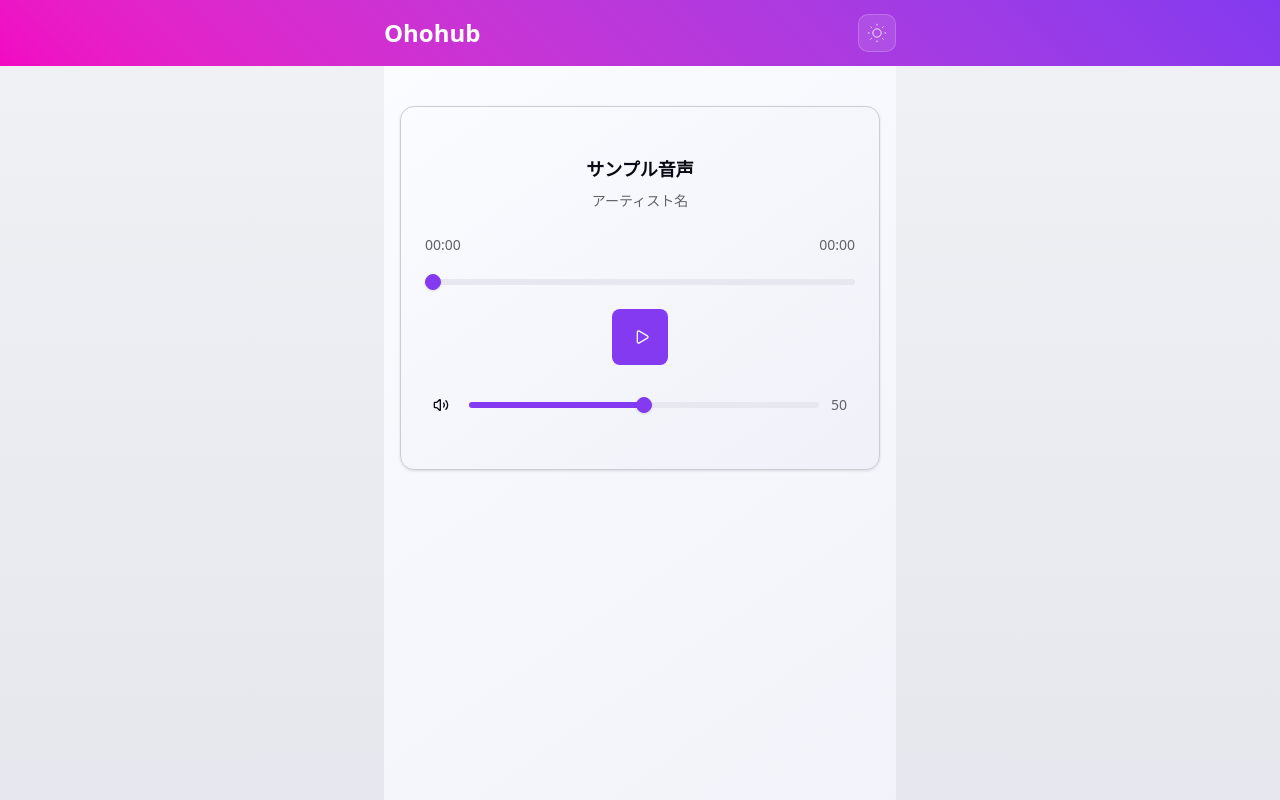
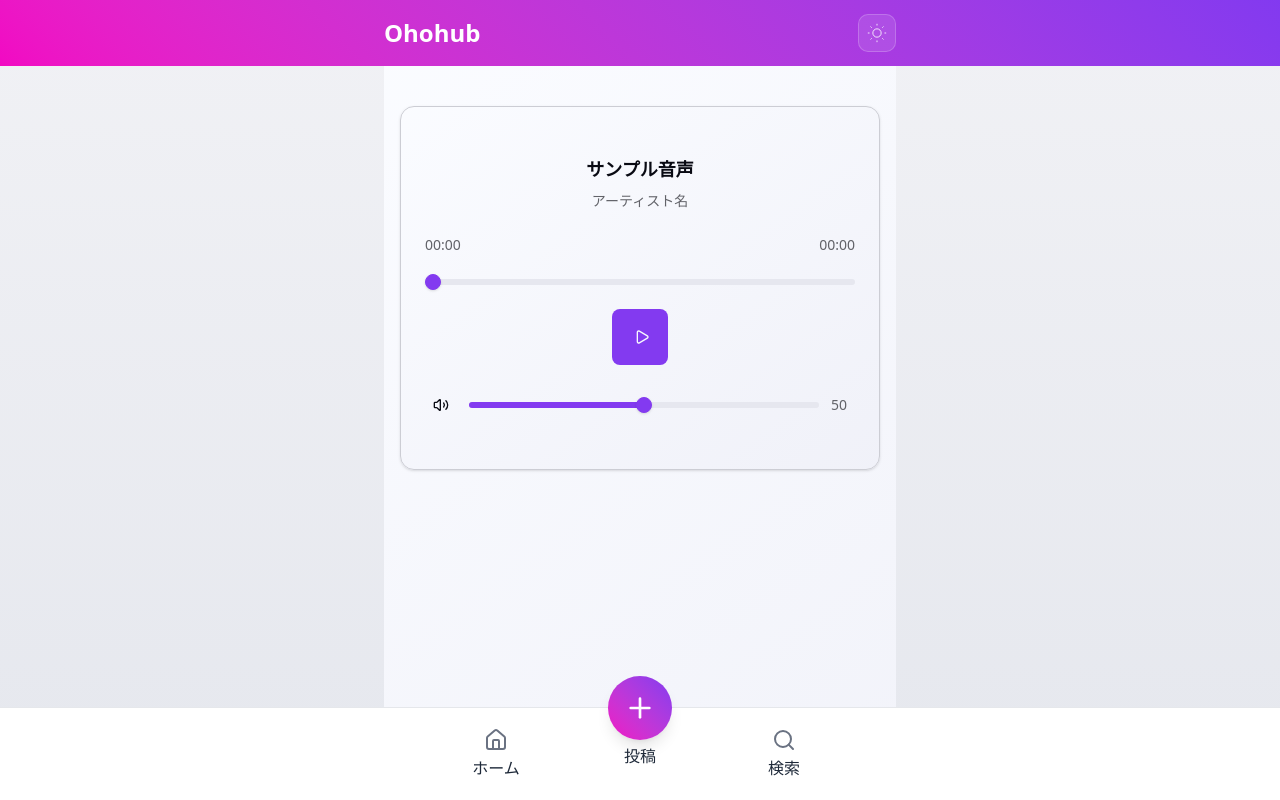
Before and after one commit to XIV-Y/Ohohub, a React (Vite) app: page / in a window 1280 px wide. Shown: the top 800 px of the page. Built offline with nearby package versions, Linux system fonts and the light colour scheme.

Commit message:
#12 feat: フッターコンポーネントの実装

```diff
--- /dev/null
+++ b/src/components/custom-ui/Footer.tsx
@@ -0,0 +1,38 @@
+import { Home, Plus, Search } from 'lucide-react'
+import { Link } from 'react-router-dom'
+
+const Footer = () => {
+  return (
+    <nav className="fixed bottom-0 w-full border-t border-gray-200 bg-white">
+      <div className="mx-auto flex w-full max-w-lg items-center">
+        <Link
+          to="/search"
+          className="block flex-1 px-2 py-3 text-center hover:bg-gray-50"
+        >
+          <Home className="mx-auto mb-1 h-6 w-6 text-gray-500" />
+          <span className="text-md text-gray-800">ホーム</span>
+        </Link>
+
+        <div className="relative -top-8 flex flex-col items-center">
+          <Link
+            to="/audio/create"
+            className="bg-primary-gradient block rounded-full p-4 shadow-lg transition-colors duration-200"
+          >
+            <Plus className="h-8 w-8 text-white" strokeWidth={2} />
+          </Link>
+          <span className="text-md mt-1 text-gray-800">投稿</span>
+        </div>
+
+        <Link
+          to="/search"
+          className="block flex-1 px-2 py-3 text-center hover:bg-gray-50"
+        >
+          <Search className="mx-auto mb-1 h-6 w-6 text-gray-500" />
+          <span className="text-md text-gray-800">検索</span>
+        </Link>
+      </div>
+    </nav>
+  )
+}
+
+export default Footer
--- a/src/components/custom-ui/Layout.tsx
+++ b/src/components/custom-ui/Layout.tsx
@@ -3,6 +3,7 @@ import { Outlet } from 'react-router-dom'
 import { ThemeProvider } from '@/providers/theme'
 
 import Header from '@/components/custom-ui/header'
+import Footer from '@/components/custom-ui/Footer'
 
 const Layout = () => {
   return (
@@ -14,6 +15,7 @@ const Layout = () => {
             <Outlet />
           </div>
         </main>
+        <Footer />
       </div>
     </ThemeProvider>
   )
```
Also changed, not shown: src/pages/Home.tsx (+0 -24 lines).
